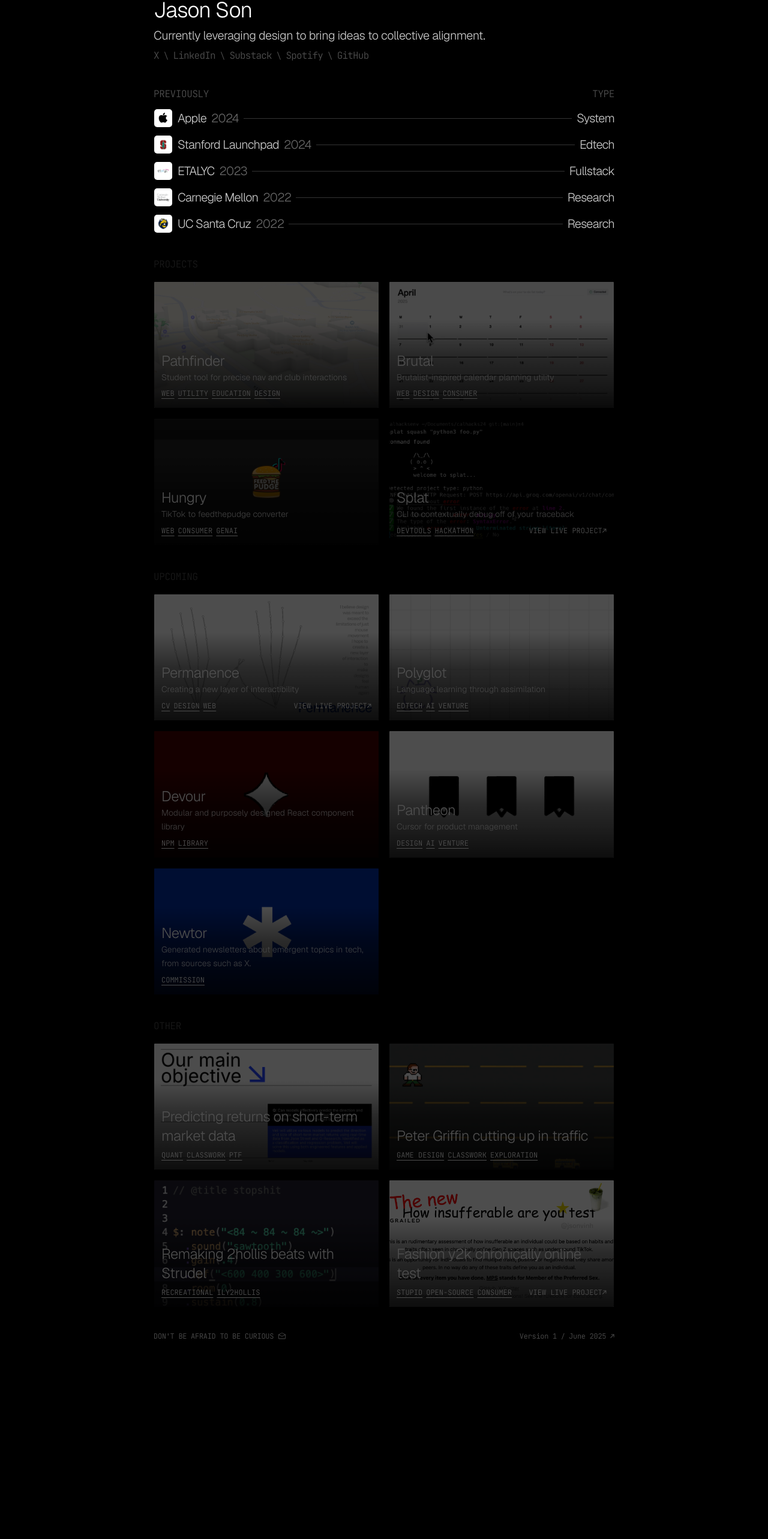
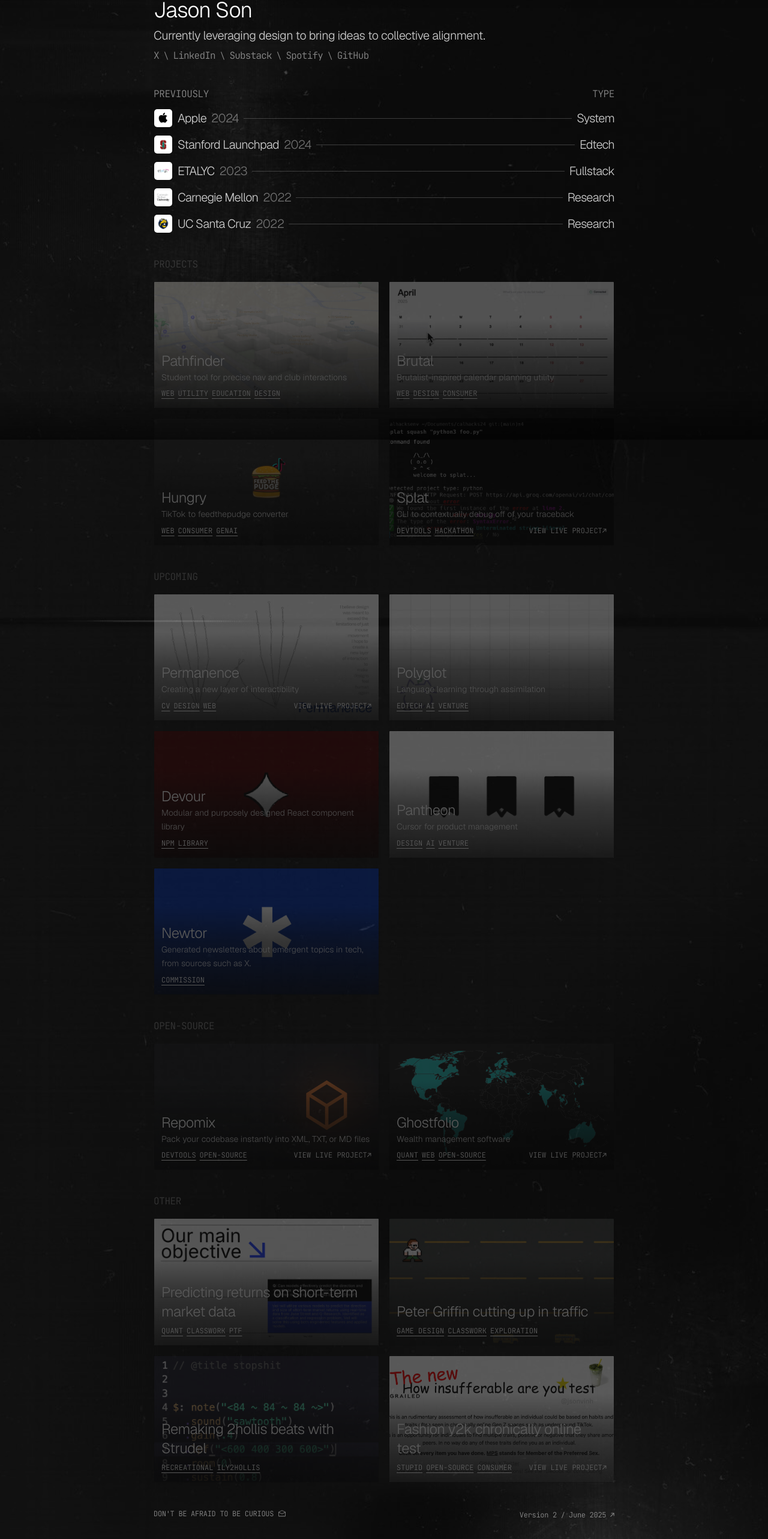
Before and after one commit to vznh/mole, a Next.js app: page / in a window 1280 px wide. Shown: the part 67-2633 px from the top of the page at 60% size. Before the commit the page ends 2367 px from the top, so only its background shows below. Built offline with nearby package versions, Linux system fonts and the light colour scheme.

Commit message:
add: background impl; new section for open source

```diff
--- a/src/pages/index.tsx
+++ b/src/pages/index.tsx
@@ -1,8 +1,10 @@
 import IndexView from "@/views";
+import Background from "@/components/Background";
 
 export default function Home() {
   return (
-    <main>
+    <main className="relative min-h-screen">
+      <Background />
       <IndexView />
     </main>
   );
--- a/src/views/index.tsx
+++ b/src/views/index.tsx
@@ -3,9 +3,10 @@
 import WorkSection from "@/components/WorkSection";
 import { useActiveSection } from "@/hooks/useActiveSection";
 import { motion } from "framer-motion";
-import { upcoming, projects, other } from "@/presets/work";
+import { upcoming, projects, open, other } from "@/presets/work";
 import { MailIcon } from "@/presets/svgs";
 import Link from "next/link";
+import Image from "next/image";
 
 const IndexView = () => {
   const { registerSection, getOpacity, getTransition, activeSection } = useActiveSection(3000)
@@ -18,7 +19,7 @@
         Currently leveraging design to bring ideas to collective alignment.
       </span>
       <div>
-        <div className="font-jb tracking-tighter opacity-30 flex flex-wrap gap-x-2 items-center">
+        <div className="font-jb tracking-tighter opacity-50 flex flex-wrap gap-x-2 items-center">
           <Link
             className="hover:underline underline-offset-4 decoration-dashed"
             target="_blank"
@@ -72,8 +73,8 @@
         transition={getTransition({ delay: 1, duration: 0.4, ease: "easeInOut" })}
       >
         <div className="flex flex-row justify-between">
-          <span className="font-jb tracking-tight opacity-30">PREVIOUSLY</span>
-          <span className="font-jb tracking-tight opacity-30">TYPE</span>
+          <span className="font-jb tracking-tight opacity-50">PREVIOUSLY</span>
+          <span className="font-jb tracking-tight opacity-50">TYPE</span>
         </div>
         <WorkSection />
       </motion.div>
@@ -88,7 +89,7 @@
         transition={getTransition({ delay: 1.5, duration: 0.4, ease: "easeInOut" })}
         className="flex flex-col gap-y-4"
       >
-        <span className="font-jb tracking-tight opacity-30">PROJECTS</span>
+        <span className="font-jb tracking-tight opacity-50">PROJECTS</span>
         {/* PROJECT LAYOUTS + INDIVIDUAL PROJECT */}
         <ProjectSection src={projects} />
       </motion.div>
@@ -103,8 +104,22 @@
         transition={getTransition({ delay: 2, duration: 0.4, ease: "easeInOut" })}
         className="flex flex-col gap-y-4"
       >
-        <span className="font-jb tracking-tight opacity-30">UPCOMING</span>
+        <span className="font-jb tracking-tight opacity-50">UPCOMING</span>
         <ProjectSection src={upcoming} />
+      </motion.div>
+
+      <br/>
+      <motion.div
+        ref={registerSection("open-source")}
+        data-section="open-source"
+        initial={{ opacity: 0.2 }}
+        animate={{ opacity: getOpacity("open-source") ?? 1 }}
+        exit={{ opacity: 0 }}
+        transition={getTransition({ delay: 2, duration: 0.4, ease: "easeInOut" })}
+        className="flex flex-col gap-y-4"
+      >
+        <span className="font-jb tracking-tight opacity-50">OPEN-SOURCE</span>
+        <ProjectSection src={open} />
       </motion.div>
 
       <br />
@@ -117,31 +132,64 @@
         transition={getTransition({ delay: 2.5, duration: 0.4, ease: "easeInOut" })}
         className="flex flex-col gap-y-4"
       >
-        <span className="font-jb tracking-tight opacity-30">OTHER</span>
+        <span className="font-jb tracking-tight opacity-50">OTHER</span>
         <ProjectSection src={other} />
       </motion.div>
 
       {/* Stretch effect at the bottom distorting, and when clicked goes back up. */}
       {/* This section should lowkey typewrite out itself */}
       <br />
-      <div className="flex flex-col md:flex-row justify-between gap-y-2 md:gap-y-0">
-        <div className="flex flex-row items-center space-x-2">
+      <div className="relative flex flex-col md:flex-row justify-between gap-y-2 md:gap-y-0">
+        <motion.div
+          className="flex flex-row items-center space-x-2 group"
+          initial={{ opacity: 0.5 }}
+          whileHover={{ opacity: 1 }}
+          transition={{ duration: 0.2, ease: "easeInOut" }}
+        >
           <Link
             href="mailto:im@hobin.dev"
-            className="font-jb text-xs tracking-tight opacity-30"
+            className="font-jb text-xs tracking-tight"
           >
             DON&apos;T BE AFRAID TO BE CURIOUS
           </Link>{" "}
-          <span className="opacity-30">
-            <MailIcon />
+          <span className="relative flex items-center">
+            <motion.span
+              className="absolute inset-0 rounded-full pointer-events-none z-20"
+              initial={{ opacity: 0, scale: 0.8 }}
+              animate={{ opacity: 0 }}
+              whileHover={{ opacity: 0.7, scale: 1.2 }}
+              transition={{ duration: 0.6, ease: "easeInOut" }}
+              style={{
+                boxShadow: "0 0 16px 8px rgba(255, 255, 255, 0.5)",
+                filter: "blur(4px)",
+              }}
+            />
+            <div className="relative z-10">
+              <MailIcon />
+            </div>
           </span>
+        </motion.div>
+        <motion.div
+          initial={{ opacity: 0.5 }}
+          whileHover={{ opacity: 0.7 }}
+          transition={{ duration: 0.2, ease: "easeInOut" }}
+        >
+          <Link
+            href="https://github.com/vznh/mole/releases/"
+            className="font-jb text-xs tracking-tight hover:underline decoration-dashed underline-offset-4"
+          >
+            Version 2 <span className="text-[11px]">/</span> June 2025 ↗
+          </Link>
+        </motion.div>
+        <div className="md:hidden absolute right-0 top-1/2 transform -translate-y-1/2">
+          <Image
+            src="/images/mole.png"
+            alt="Mole"
+            width={52}
+            height={52}
+            className="h-14 w-auto object-contain"
+          />
         </div>
-        <Link
-          href="https://github.com/vznh/mole/releases/"
-          className="font-jb text-xs tracking-tight opacity-30 hover:underline decoration-dashed underline-offset-4"
-        >
-          Version 1 <span className="text-[11px]">/</span> June 2025 ↗
-        </Link>
       </div>
     </div>
   );
```
